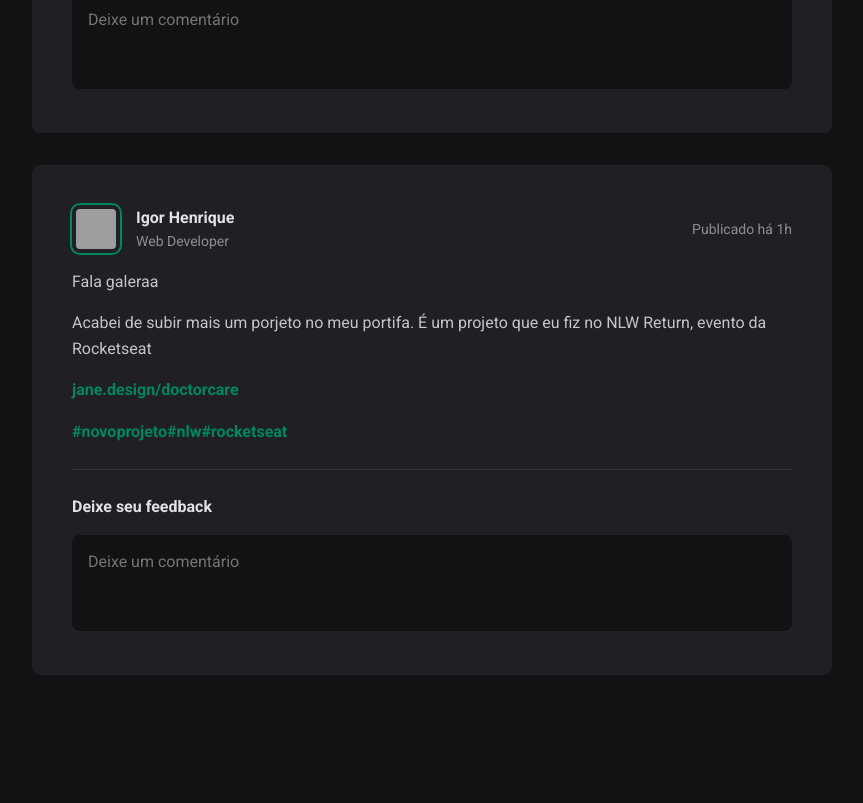
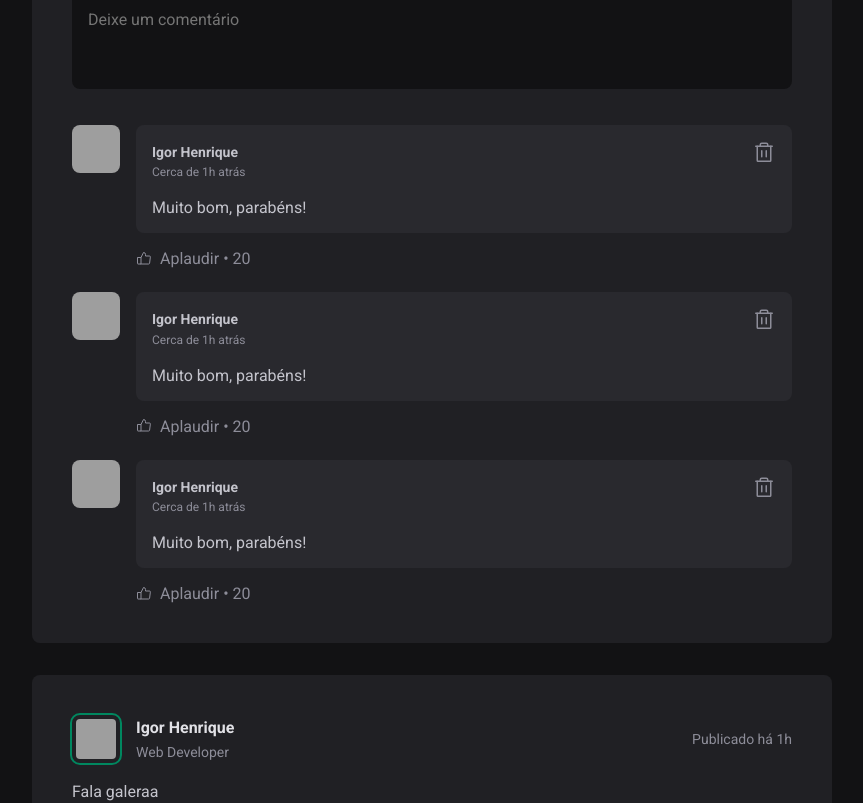
Before and after one commit to igorhnq/ignite-feed, a React (Vite) app: page / in a window 1280 px wide. Shown: the part 482-1285 px from the top of the page, without its empty margins (352-1215 px from the left). Before the commit the page ends 1189 px from the top, so only its background shows below. Built offline with nearby package versions, Linux system fonts and the light colour scheme; grey boxes are pictures that could not be loaded.

Commit message:
feat: add Comment component

```diff
--- a/src/components/Post.jsx
+++ b/src/components/Post.jsx
@@ -1,3 +1,4 @@
+import { Comment } from './Comment'
 import styles from './Post.module.css'
 
 export function Post() {
@@ -37,6 +38,12 @@ export function Post() {
                     <button type='submit'>Publicar</button>
                 </footer>
             </form>
+
+            <div className={styles.commentList}>
+                <Comment />
+                <Comment />
+                <Comment />
+            </div>
         </article>
     )
 }
```
